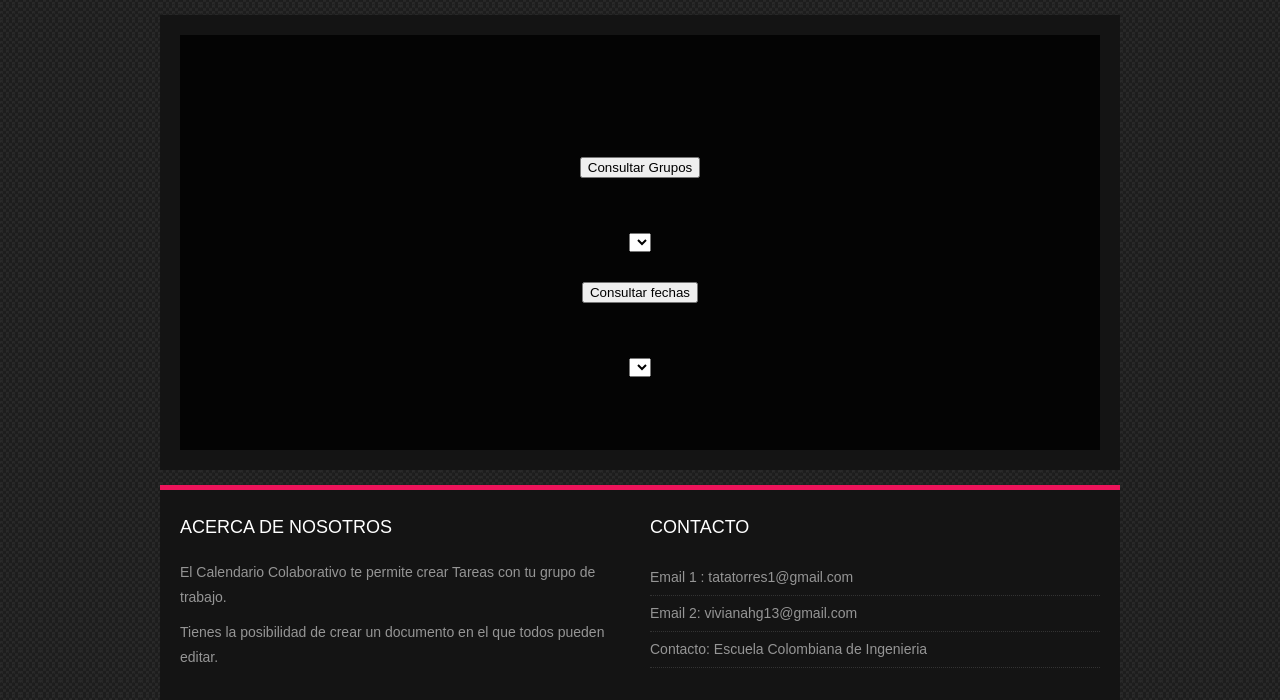
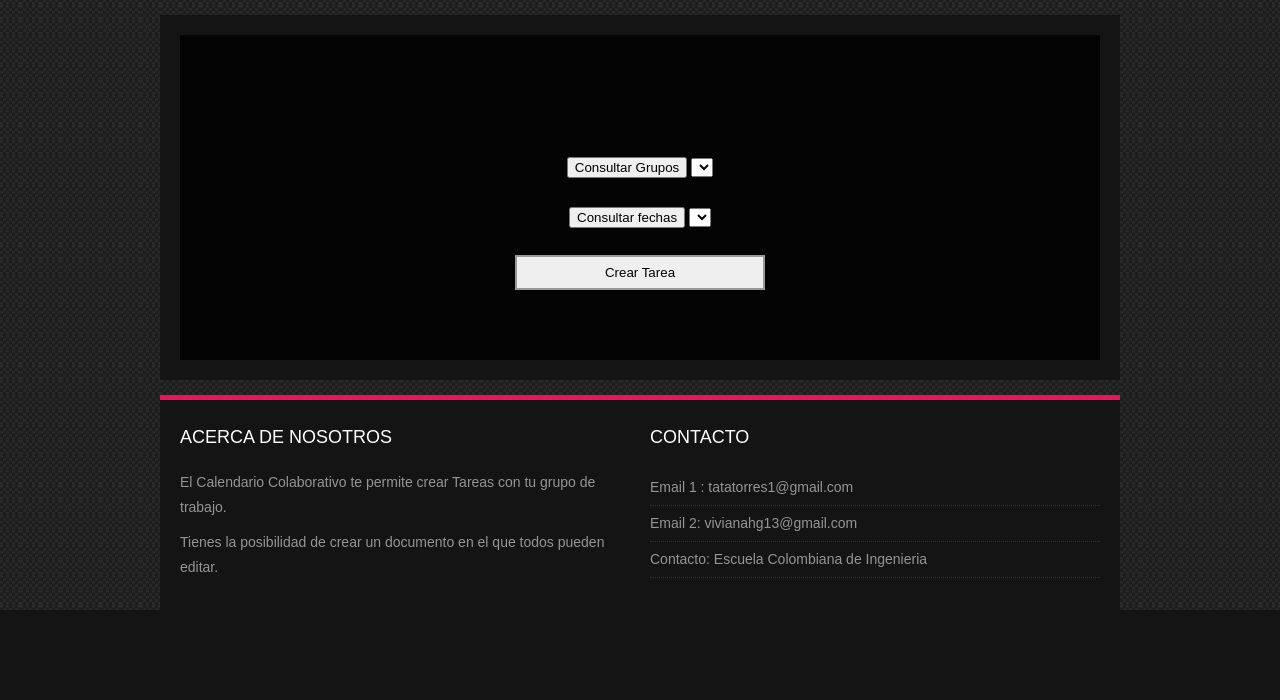
Before and after one commit to VivianaHernandez/ProyectoARSWCalendario, a web app: page /inicio.html in a window 1280 px wide. Shown: the part 295-995 px from the top of the page. After the commit the page ends 905 px from the top, so only its background shows below. Run offline with its HTML, style and script files only (its server is not run), Linux system fonts and the light colour scheme; data that the repository does not hold is empty.

Commit message:
version 4

```diff
--- a/ProyectoARSWCalendario3T/src/main/webapp/inicio.html
+++ b/ProyectoARSWCalendario3T/src/main/webapp/inicio.html
@@ -116,22 +116,25 @@
                                                     <form ng-controller="controlador as cn">
                                                         <br><br>
                                                         <center>
-                                                            <button ng-click="cn.consultaGrupo()" class="btn btn-lg btn-primary">Consultar Grupos </button><br>
-                                                            <br><br>
+                                                            <button ng-click="cn.consultaGrupo()" class="btn btn-lg btn-primary">Consultar Grupos </button>
+
                                                             <select ng-model="cn.nombre">
                                                                 <option ng-repeat="o in arregloGrupos" value="{{o}}" class="b-lg btn-success">
                                                                     {{o}}
                                                                 </option>
                                                             </select>
                                                             <br><br>
-                                                             <button ng-click="cn.consultaFecha()" class="btn btn-lg btn-primary">Consultar fechas</button><br>
+                                                             <button ng-click="cn.consultaNombre()" class="btn btn-lg btn-primary">Consultar fechas</button>
 
-                                                             <br><br>
-                                                             <select ng-model="cn.fecha">
+                                                             <select ng-model="cn.tarea">
                                                                 <option ng-repeat="o in arregloTareas" value="{{o}}" class="b-lg btn-success">
                                                                     {{o}}
                                                                 </option>
                                                             </select>
+                                                            <br><br>
+
+
+                                                              <a href="formulario.html" target="_self"> <input type="button" value="Crear Tarea" /> </a>
 
                                                         </center>
                                                     </form>
--- a/ProyectoARSWCalendario3T/src/main/webapp/js/libs/appmodule.js
+++ b/ProyectoARSWCalendario3T/src/main/webapp/js/libs/appmodule.js
@@ -4,7 +4,10 @@
     app.controller('controlador',
             function ($scope, $http) {
                 this.nombre = "";
-                this.fecha;
+                this.tarea;
+                this.dia;
+                this.month;
+                this.year;
 
                 $scope.arregloGrupos = [];
                 $scope.arregloTareas = [];
@@ -23,21 +26,25 @@
 
                 };
 
-                this.consultaFecha = function () {
+                this.consultaNombre = function () {
                     alert('Grupo: ' + this.nombre);
                     $http.get('rest/grupos/' + this.nombre).
-                            success(function (data) {
-                                alert('Prueba: '+data.tarea[0].nombre);
+                            success(function (data){
+
 
 
                                 $scope.arregloTareas=data;
 
-                                 alert('tamaño '+data.tarea.length)
-                                 fecha = [];
-                                 for (i = 0; i < data.tarea.length; i++) {
-                                //fecha[i]=data.tarea[i].fecha;
-                                alert('fecha Prueba: '+data.tarea[i].getDia());
+
+
+
+                               for (i = 0; i < data.tarea.length; i++) {
+                                fecha=
+                                alert('Tarea Prueba: '+data.tarea[i].nombre+'......'+
+                                'Fecha Prueba: '+data.tarea[i].dia+'/'+data.tarea[i].month+'/'+data.tarea[i].year);
                                 }
+
+
 
 
 
```
Also changed, not shown: ProyectoARSWCalendario3T/src/main/java/edu/eci/arsw/samples/model/Tarea.java (+11 -0 lines), ProyectoARSWCalendario3T/src/main/java/edu/eci/arsw/services/ServicesFacade.java (+6 -10 lines).
